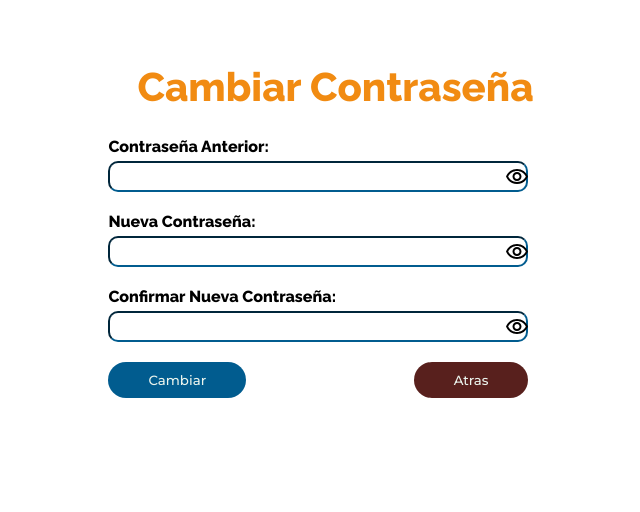
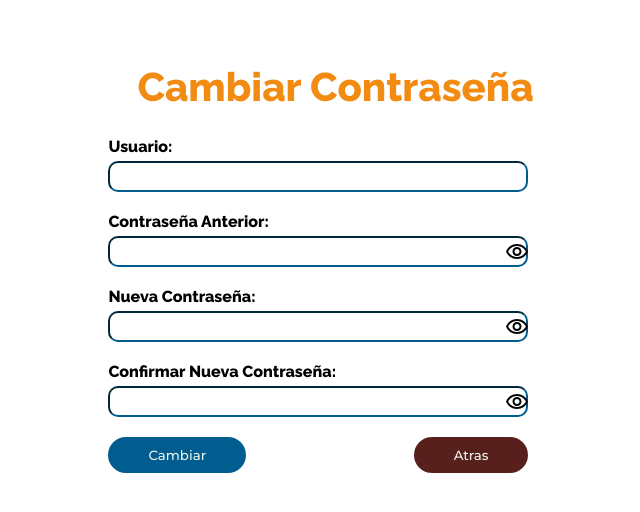
Before and after one commit to SantiagoCh010/Grupo20_Equipo2, a Flask app: a page that uses templates/CambiarContraseña.html in a window 1280 px wide. Shown: the part 74-586 px from the top of the page, without its empty margins (334-974 px from the left). Run offline with Flask 2, Linux system fonts and the light colour scheme; some libraries are stand-ins or nearby versions.

Commit message:
Agregar espacio para que puedan poner el usuario

```diff
--- a/templates/CambiarContraseña.html
+++ b/templates/CambiarContraseña.html
@@ -28,18 +28,23 @@
     </header>
 
     <main>
-        <form class="eUsuario" method="GET" action="">
+        <form class="eUsuario" method="POST" action="{{ url_for('CambContraseña') }}">
             <h1>Cambiar Contraseña</h1>
             <div class="form">
+                <label class="ns">
+                    <span class="titulo">Usuario:</span>
+                    <input type="text" name="usuarioID" id="usuarioID">
+                </label>
                 <label class="ns">
                     <span class="titulo">Contraseña Anterior:</span>
                     <input type="password" name="password">
                     <img src="{{url_for('static', filename='icons/eyeO.svg')}}" alt="ver" class="eye">
                     <span class="warning" id="npWarning"></span>
                 </label>
+                <span class="warning" id="uWarning"></span> <span class="requisitos" id="uReq"></span>
                 <label class="ns">
                     <span class="titulo">Nueva Contraseña:</span>
-                    <input type="password" name="password"
+                    <input type="password" name="nueva" id="nueva"
                            onfocus="mostrarpReq('◦Tener mínimo 8 caractéres<br>◦Tener máximo 12 caractéres<br>◦Tener Números<br>◦Tener Mayúsculas y Minúsculas');"
                            onblur="mostrarpReq('')">
                     <img src="{{url_for('static', filename='icons/eyeO.svg')}}" alt="ver" class="eye">
@@ -61,3 +66,6 @@
         </form>
     </main>
 </body>
+<script type="text/javascript" src="{{url_for('static', filename='js/RUsuarioScript.js')}}"></script>
+<script src="https://kit.fontawesome.com/07398d27e2.js" crossorigin="anonymous"></script>
+</html>
```
